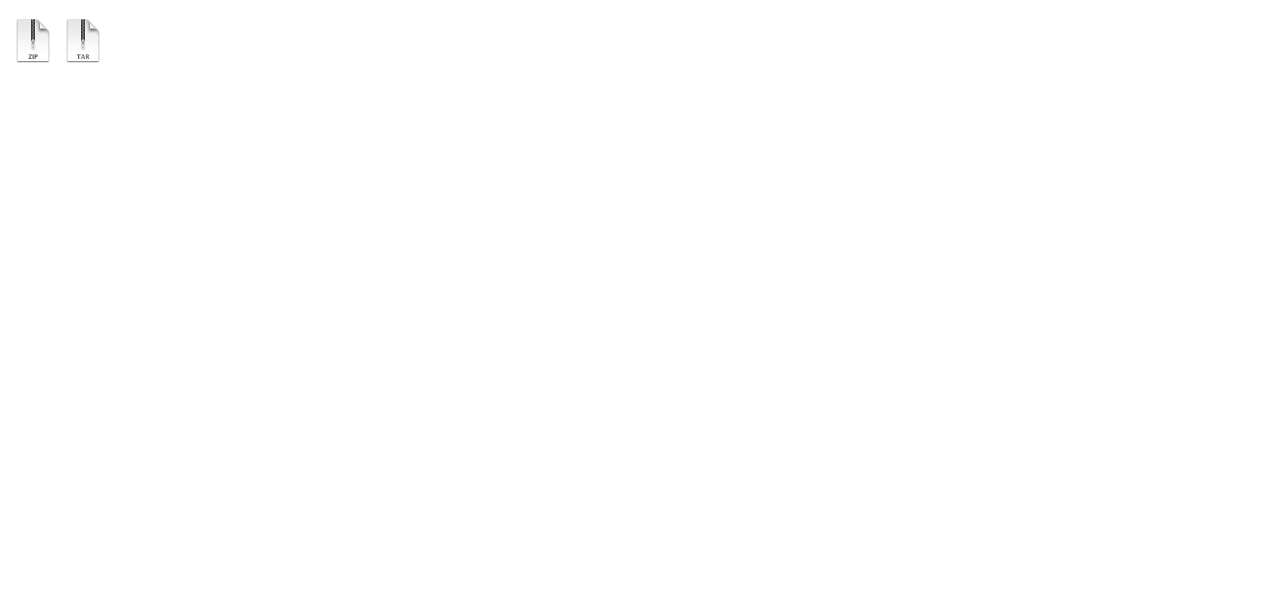
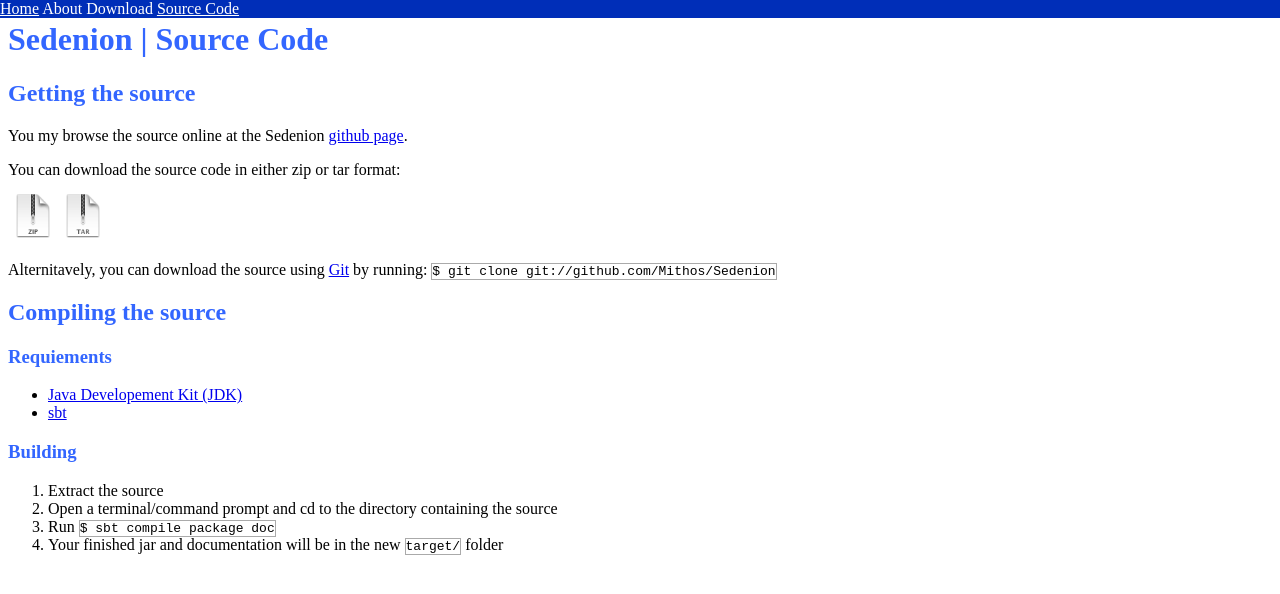
Before and after one commit to James1345/Sedenion, a plain HTML site: page source.html in a window 1280 px wide. Drawn offline with Linux system fonts and the light colour scheme.

Commit message:
Css working. source.html sorted.

```diff
--- a/sedenionStyle.css
+++ b/sedenionStyle.css
@@ -1,3 +1,24 @@
+nav{
+position:fixed;
+top:0px;
+left:0px;
+right:0px;
+color:#FFFFFF;
+background-color:#002EB8;
+z-index:9999;
+}
+nav a{
+color:#FFFFFF;
+}
+
+h1, h2, h3{
+color:#3366FF;
+}
+
+#imageLinks{
+position:relative;
+height:50px;
+}
 .imgLink{
 width:50px;
 height:50px;
@@ -5,13 +26,20 @@ background-size:50px 50px;
 background-repeat:no-repeat;
 text-indent:-9999px;
 }
-
 #zip{
 background-image:url("images/zip.png");
-position:relative;
-left:0px; top:0px;
+position:absolute;
+left:0px; top:-20px;
 }
 #tar{
 background-image:url("images/tar.png");
-position:relative;
-left:50px; top:-66px;}
+position:absolute;
+left:50px; top:-20px;
+}
+
+samp{
+border-style:solid;
+border-width:1px;
+border-color:#aaaaaa;
+margin:0px;
+}
--- a/source.html
+++ b/source.html
@@ -1,15 +1,48 @@
 <!DOCTYPE html>
 <html xmlns="http://www.w3.org/1999/xhtml">
 	<head>
-	  <title>Sedenion | Building Sedenion</title>
+	  <title>Sedenion | Source Code</title>
 	  <link  rel="stylesheet" type="text/css" href="sedenionStyle.css" />
 	</head>
 
 	<body>
-		<nav class="sourceLink">
-			<a href="http://github.com/Mithos/Sedenion/zipball/master" ><p class="imgLink" id="zip">zip</p></a>
-			<a href="http://github.com/Mithos/Sedenion/tarball/master" ><p class="imgLink" id="tar">tar</p></a>
+
+
+		<nav>
+			<a href="index.html">Home</a>
+			About
+			Download
+			<a href="source.html">Source Code</a>
 		</nav>
+		<div class="title">
+			<h1>Sedenion | Source Code<h1>
+		</div>
+		<div class="sourceLink">
+			<h2>Getting the source</h2>
+				<p>You my browse the source online at the Sedenion <a href="http://github.com/Mithos/Sedenion">github page</a>.
+				<p> You can download the source code in either zip or tar format:</p>
+				<div id="imageLinks">
+					<a href="http://github.com/Mithos/Sedenion/zipball/master" ><p class="imgLink" id="zip">zip</p></a>
+					<a href="http://github.com/Mithos/Sedenion/tarball/master" ><p class="imgLink" id="tar">tar</p></a>
+				</div>
+				<p> Alternitavely, you can download the source using <a href="http://git-scm.com">Git</a> by running:
+				<samp>$ git clone git://github.com/Mithos/Sedenion</samp>
+			</div>
+		<div class="building">
+			<h2>Compiling the source</h2>
+			<h3>Requiements</h3>
+			<ul>
+				<li><a href="http://www.oracle.com/technetwork/java/javase/downloads/java-se-jdk-7-download-432154.html">Java Developement Kit (JDK)</a></li>
+				<li><a href="https://github.com/harrah/xsbt/wiki">sbt</a></li>
+			</ul>
+			<h3>Building</h3>
+			<ol>
+				<li>Extract the source</li>
+				<li>Open a terminal/command prompt and cd to the directory containing the source</li>
+				<li>Run <samp>$ sbt compile package doc</samp></li>
+				<li>Your finished jar and documentation will be in the new <samp>target/</samp> folder</li>
+			</ol>
+		</div>
 	</body>
 
 
```
Also changed, not shown: index.html (+5 -5 lines).
